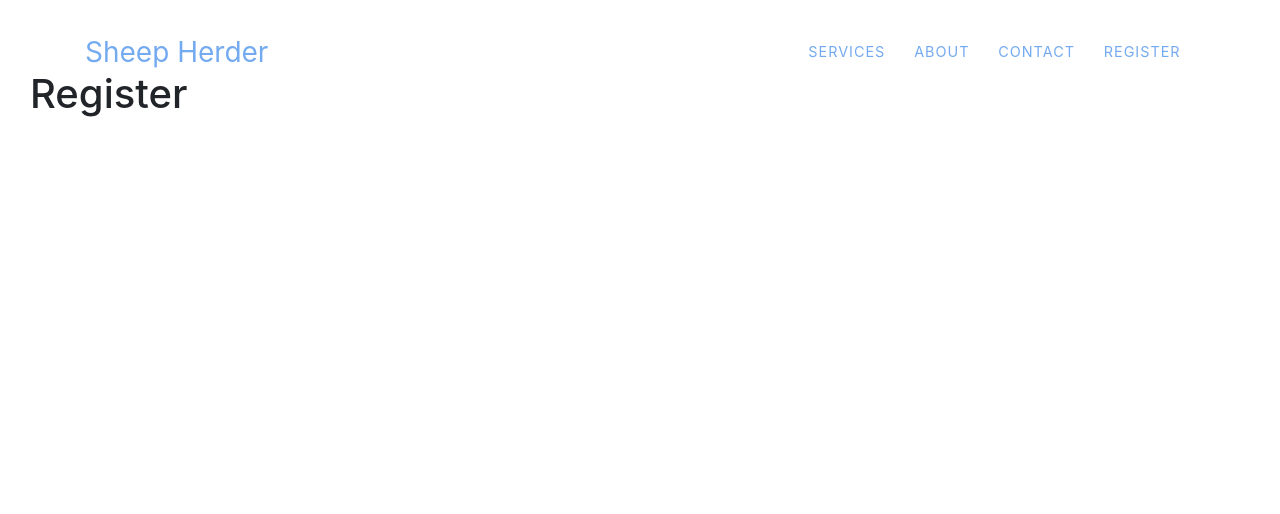
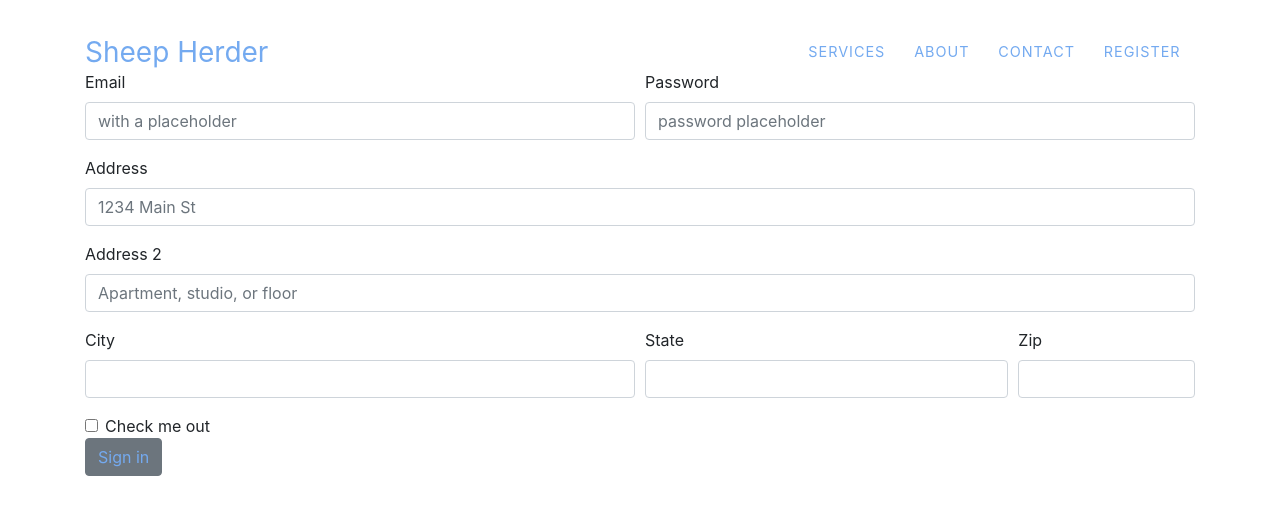
Before and after one commit to tommy3531/Sheep-Herder, a Gatsby site: page /register in a window 1280 px wide. Built offline with nearby package versions, Linux system fonts and the light colour scheme; Gatsby itself is replaced by a stand-in of ours.

Commit message:
Added navbar and registeration form with submit btn, no functionality or validation added to route /register

```diff
--- a/src/app/main.js
+++ b/src/app/main.js
@@ -1,8 +1,6 @@
 import React, { Component } from "react";
 import { Route, BrowserRouter } from "react-router-dom";
 import "bootstrap/dist/css/bootstrap.css";
-import { Link } from "gatsby";
-
 
 // Pages
 import Home from "../pages/home";
@@ -12,7 +10,6 @@ import Contact from "../pages/contact";
 import Layout from "../pages/layout";
 
 // Routes
-
 class Main extends Component {
   constructor() {
     super();
@@ -58,9 +55,6 @@ class Main extends Component {
         <Route path="/about" component={About} />
         <Route path="/register" component={Register} />
         <Route path="/contact" component={Contact} />
-
-
-        {/* <Route path="/layout" component={Layout} /> */}
       </BrowserRouter>
     );
   }
--- a/src/pages/register/index.js
+++ b/src/pages/register/index.js
@@ -1,18 +1,65 @@
 import React, { Component } from "react";
-import { Container } from "reactstrap";
+import { Container, Col, Row, Button, Form, FormGroup, Label, Input, FormText } from 'reactstrap';
 
 import Navigation from "../../Common/Navigation";
-import Header from "../../Common/Header";
 
 class Register extends Component {
   render() {
     return (
       <div>
-        <Container fluid>
+        <Container className="container-subscription">
           <Navigation />
-          <h1 className="container-subscription">Register</h1>
-        </Container>
-      </div>
+        <Form>
+            <Row form>
+            <Col md={6}>
+                <FormGroup>
+                <Label for="exampleEmail">Email</Label>
+                <Input type="email" name="email" id="exampleEmail" placeholder="with a placeholder" />
+                </FormGroup>
+            </Col>
+            <Col md={6}>
+                <FormGroup>
+                <Label for="examplePassword">Password</Label>
+                <Input type="password" name="password" id="examplePassword" placeholder="password placeholder" />
+                </FormGroup>
+            </Col>
+            </Row>
+            <FormGroup>
+            <Label for="exampleAddress">Address</Label>
+            <Input type="text" name="address" id="exampleAddress" placeholder="1234 Main St"/>
+            </FormGroup>
+            <FormGroup>
+            <Label for="exampleAddress2">Address 2</Label>
+            <Input type="text" name="address2" id="exampleAddress2" placeholder="Apartment, studio, or floor"/>
+            </FormGroup>
+            <Row form>
+            <Col md={6}>
+                <FormGroup>
+                <Label for="exampleCity">City</Label>
+                <Input type="text" name="city" id="exampleCity"/>
+                </FormGroup>
+            </Col>
+            <Col md={4}>
+                <FormGroup>
+                <Label for="exampleState">State</Label>
+                <Input type="text" name="state" id="exampleState"/>
+                </FormGroup>
+            </Col>
+            <Col md={2}>
+                <FormGroup>
+                <Label for="exampleZip">Zip</Label>
+                <Input type="text" name="zip" id="exampleZip"/>
+                </FormGroup>
+            </Col>
+            </Row>
+            <FormGroup check>
+            <Input type="checkbox" name="check" id="exampleCheck"/>
+            <Label for="exampleCheck" check>Check me out</Label>
+            </FormGroup>
+            <Button>Sign in</Button>
+        </Form>
+            </Container>
+        </div>
     );
   }
 }
```
